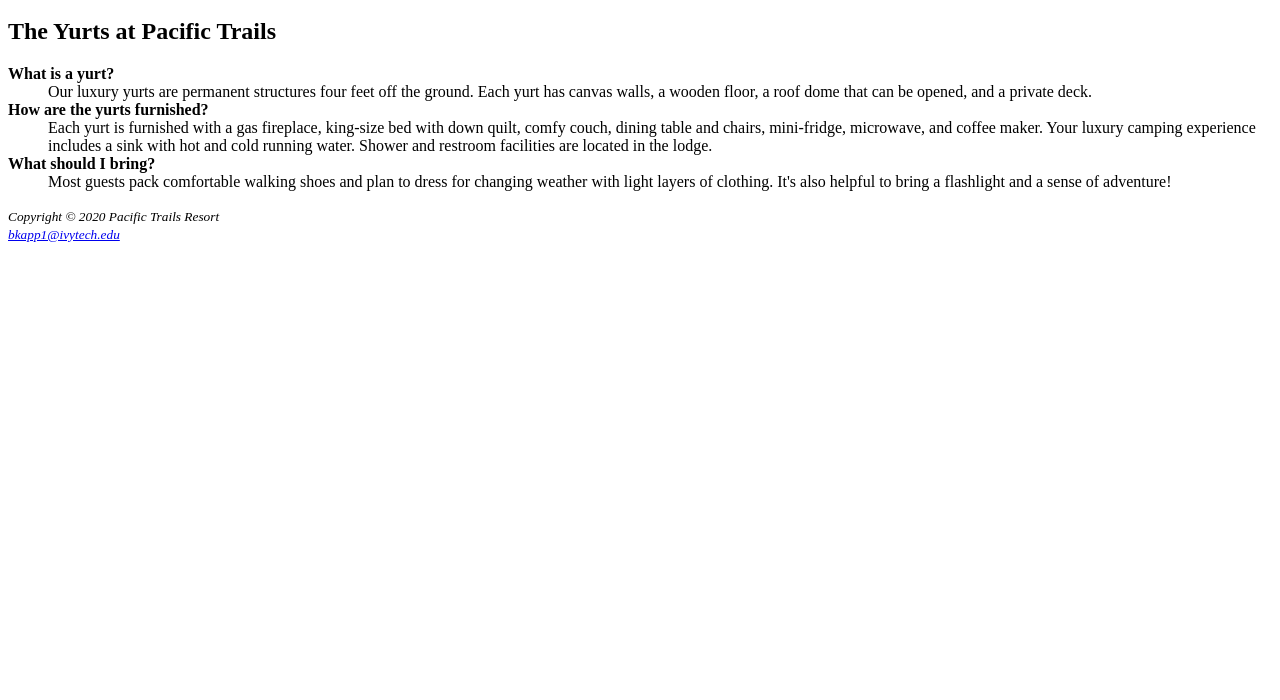
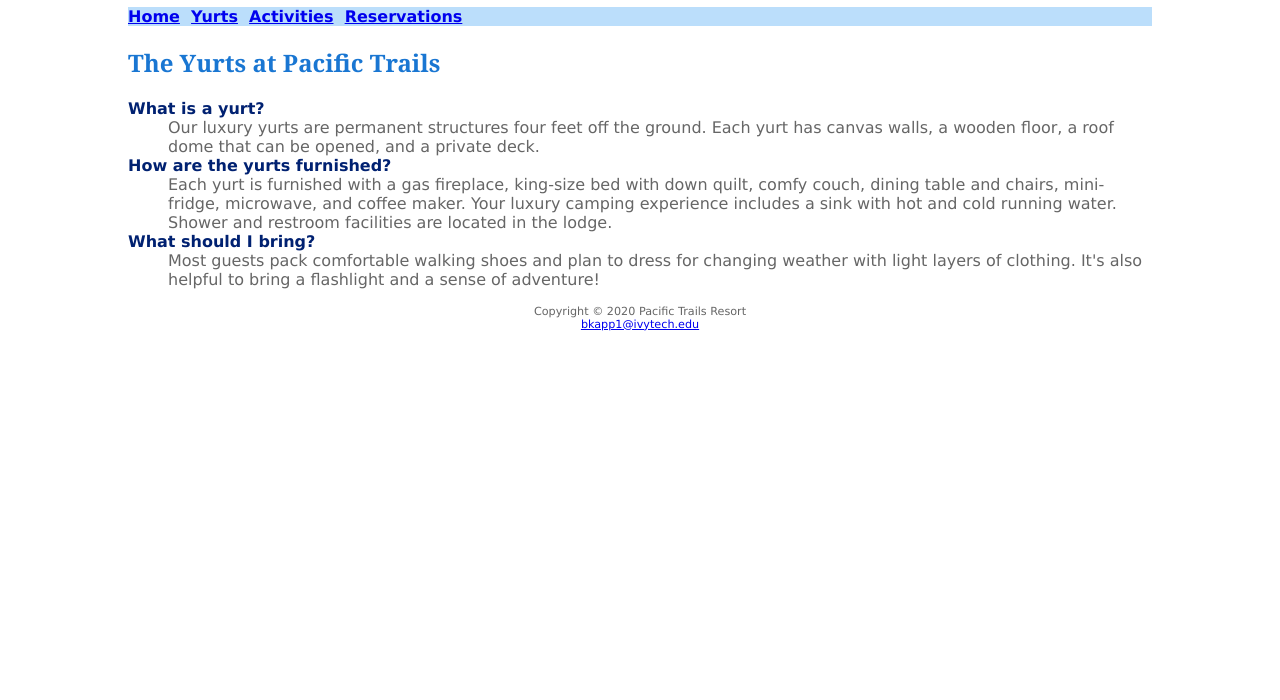
Before and after one commit to drgold99/websites, a plain HTML site: page pacificTrailsResort/chapter3/yurts.html in a window 1280 px wide. Shown: the part 100-800 px from the top of the page. Drawn offline with Linux system fonts and the light colour scheme.

Commit message:
Add files via upload
upgrade

```diff
--- a/pacificTrailsResort/chapter3/pacific.css
+++ b/pacificTrailsResort/chapter3/pacific.css
@@ -12,7 +12,7 @@ h1 {
     line-height: 200%;
 }
 nav {
-    font-display: bold;
+    font-weight: bold;
     background-color: #BBDEFB;
 }
 h2 {
@@ -20,5 +20,20 @@ h2 {
     font-family: georgia, serif;
 }
 dt {
-
+    color: #002171;
+    font-weight: bold;
 }
+.resort {
+    color: #1976D2;
+    font-size: 1.2em;
+}
+footer {
+    font-size: .70em;
+    font: italic;
+    text-align: center;
+}
+#wrapper {
+    width: 80%;
+    margin-right: auto;
+    margin-left: auto;
+}
--- a/pacificTrailsResort/chapter3/yurts.html
+++ b/pacificTrailsResort/chapter3/yurts.html
@@ -2,35 +2,32 @@
 <html>
     <head>
         <title>Pacific Trails Resort :: Yurts</title>
+        <link rel="stylesheet" href="pacific.css">
     </head>
-    <body>
+    <body id="wrapper">
         <header>
             <h1>Pacific Trails Resort</h1>
         </header>
         <nav>
-            <b>
-                <a href="index.html">Home</a>&nbsp;
-                <a href="yurts.html">Yurts</a>&nbsp;
-                <a href="activities.html">Activities</a>&nbsp;
-                <a href="reservations.html">Reservations</a>
-            </b>
+            <a href="index.html">Home</a>&nbsp;
+            <a href="yurts.html">Yurts</a>&nbsp;
+            <a href="activities.html">Activities</a>&nbsp;
+            <a href="reservations.html">Reservations</a>
         </nav>
         <main>
             <h2>The Yurts at Pacific Trails</h2>
             <dl>
-                <strong><dt>What is a yurt?</dt></strong>
+                <dt>What is a yurt?</dt>
                 <dd>Our luxury yurts are permanent structures four feet off the ground. Each yurt has canvas walls, a wooden floor, a roof dome that can be opened, and a private deck.</dd>
-                <strong><dt>How are the yurts furnished?</dt></strong>
+                <dt>How are the yurts furnished?</dt>
                 <dd>Each yurt is furnished with a gas fireplace, king-size bed with down quilt, comfy couch, dining table and chairs, mini-fridge, microwave, and coffee maker. Your luxury camping experience includes a sink with hot and cold running water. Shower and restroom facilities are located in the lodge.</dd>
-                <strong><dt>What should I bring?</dt></strong>
+                <dt>What should I bring?</dt>
                 <dd>Most guests pack comfortable walking shoes and plan to dress for changing weather with light layers of clothing. It's also helpful to bring a flashlight and a sense of adventure!</dd>
             </dl>
         </main>
         <footer>
-            <small>
-                <i>Copyright &copy; 2020 Pacific Trails Resort <br>
-                <a href="bkapp1@ivytech.edu">bkapp1@ivytech.edu</a></i>
-            </small>
+            Copyright &copy; 2020 Pacific Trails Resort <br>
+            <a href="bkapp1@ivytech.edu">bkapp1@ivytech.edu</a>
         </footer>
     </body>
 </html>
```
Also changed, not shown: pacificTrailsResort/chapter3/activities.html (+1 -1 lines), pacificTrailsResort/chapter3/index.html (+10 -13 lines), pacificTrailsResort/chapter3/reservations.html (+1 -1 lines).
